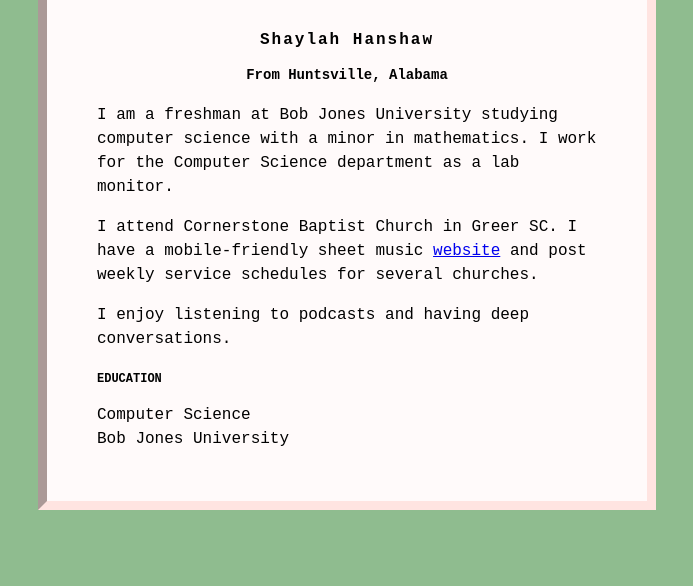
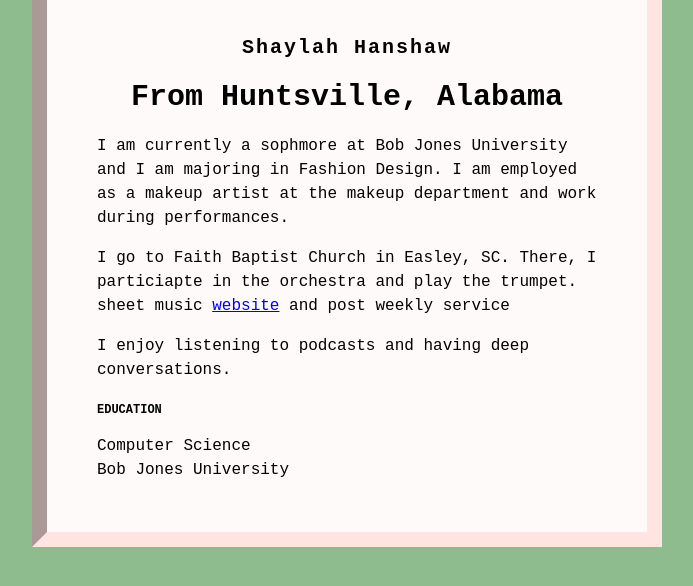
Before and after one commit to ShaylahH/shaylahh.GitHub.io, a plain HTML site: page index.html in a window 1280 px wide. Shown: the whole page, without its empty margins (293-986 px from the left). Drawn offline with Linux system fonts and the light colour scheme.

Commit message:
Update index.html

```diff
--- a/index.html
+++ b/index.html
@@ -14,16 +14,16 @@ body {
     margin-top: -50px;
     line-height: 150%;
     border-style: inset;
-    border-width: 9px;
+    border-width: 15px;
     border-color: MistyRose;
 }
 h1 {
     letter-spacing: 2px;
-    font-size: 16px;
+    font-size: 20px;
     text-align: center;
 }
 h2 {
-    font-size: 14px;
+    font-size: 30px;
     text-align: center;
 }
 h3 {
@@ -36,12 +36,13 @@ h3 {
         <h1>Shaylah Hanshaw</h1>
         <h2>From Huntsville, Alabama</h2>
 
-         <p>I am a freshman at Bob Jones University studying computer science with a minor in
-            mathematics. I work for the Computer Science department as a lab monitor.</p>
+         <p>I am currently a sophmore at Bob Jones University and I am majoring in Fashion Design.
+             I am employed as a makeup artist at the makeup department and work during performances.</p>
          <p>
-            I attend Cornerstone Baptist Church in Greer SC. I have a mobile-friendly
+            I go to Faith Baptist Church in Easley, SC.
+             There, I particiapte in the orchestra and play the trumpet.
             sheet music <a href="https://mobilehymns.org/">website</a> and post weekly service
-            schedules for several churches.
+
          </p>
          <p>
             I enjoy listening to podcasts and having deep conversations.
```
